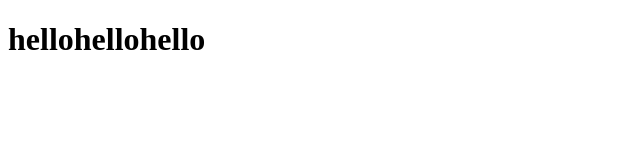
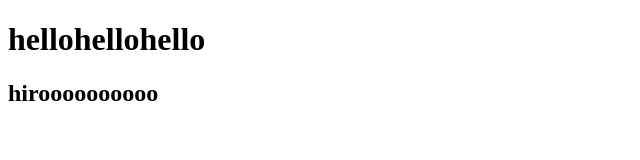
Before and after one commit to Suuuuug/gitstudy, a plain HTML site: page index.htm in a window 1280 px wide. Shown: the whole page, without its empty margins (0-640 px from the left). Drawn offline with Linux system fonts and the light colour scheme.

Commit message:
fourth commit

```diff
--- a/index.htm
+++ b/index.htm
@@ -7,5 +7,6 @@
 </head>
 <body>
 	<h1>hellohellohello</h1>
+	<h2>hiroooooooooo</h2>
 </body>
 </html>
```
